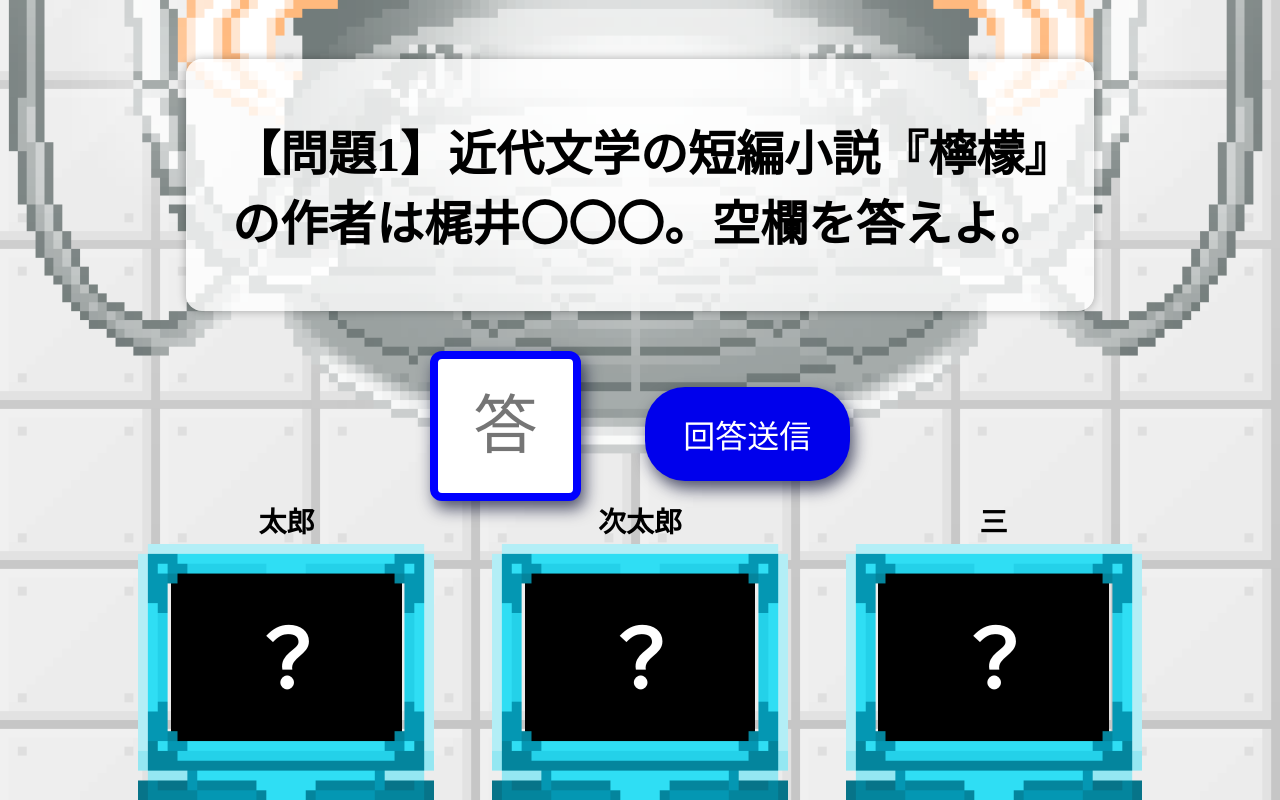
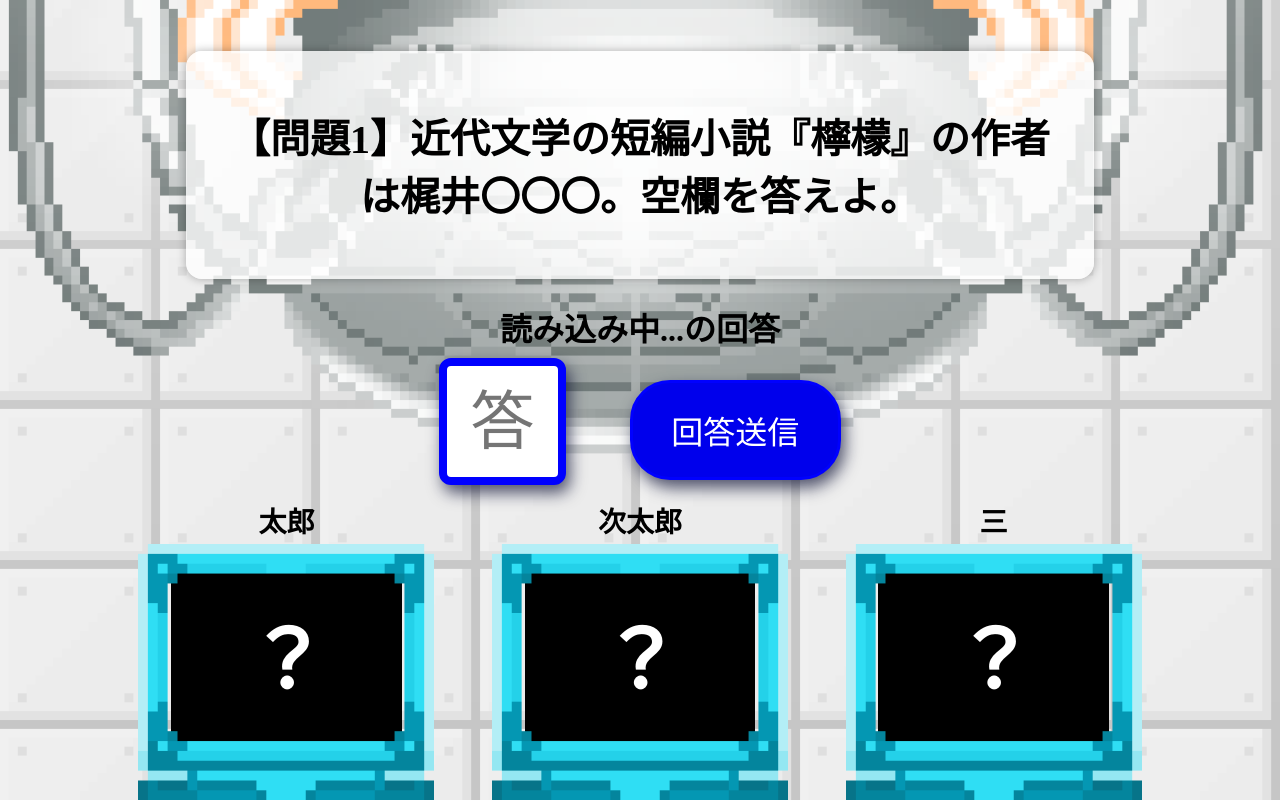
Before and after one commit to takasora1217/cc-quiz, a React (Vite) app in the folder client/: page /quiz in a window 1280 px wide. Built offline with nearby package versions, Linux system fonts and the light colour scheme; no server answers; a web font is replaced by a local one.

Commit message:
回答待機でけた

```diff
--- a/client/src/QuizPage/InputAnswer.jsx
+++ b/client/src/QuizPage/InputAnswer.jsx
@@ -1,14 +1,25 @@
 import React, { useState } from "react";
+import { useLocation } from "react-router-dom";
+import socket from "../socket/socket";
 import "./QuizPage.css";
 
-export default function InputAnswer({ onAnswerSubmit }) {
+export default function InputAnswer({ onAnswerSubmit, questionNumber }) {
   const [answer, setAnswer] = useState("");
   const [buttonLabel, setButtonLabel] = useState("回答送信");
+  const location = useLocation();
 
   const handleSubmit = () => {
     if (answer.trim()) {
       console.log("解答:", answer);
       setButtonLabel("お待ちください...");
+
+      // サーバーに回答を送信
+      const keyword = location.state?.keyword;
+      socket.emit("answerSubmitted", {
+        answer: answer.trim(),
+        keyword,
+        questionNumber,
+      });
 
       // 親コンポーネントに回答を送信
       if (onAnswerSubmit) {
--- a/client/src/QuizPage/QuizDisplay.jsx
+++ b/client/src/QuizPage/QuizDisplay.jsx
@@ -1,7 +1,9 @@
 import React, { useState, useEffect } from "react";
+import { useLocation } from "react-router-dom";
 import "../QuizPage/QuizPage.css";
 import InputAnswer from "./InputAnswer";
 import QuizBox from "./QuizBox";
+import socket from "../socket/socket";
 
 export default function QuizDisplay({
   onAnswerSubmit,
@@ -9,9 +11,27 @@ export default function QuizDisplay({
   roomData,
 }) {
   const [display, setDisplay] = useState(false);
+  const location = useLocation();
 
   //↓仮のデータ。ＤＢから問題を取得するように変更してください！！
   const text = `【問題${questionNumber}】近代文学の短編小説『檸檬』の作者は梶井〇〇〇。空欄を答えよ。`;
+
+  // 現在のプレイヤー（自分）の名前を取得
+  const getCurrentPlayerName = () => {
+    // locationからニックネームを取得（MatchingPageと同様）
+    const myName = location.state?.nickname;
+    if (myName) return myName;
+
+    // roomDataから現在のsocket.idに対応するプレイヤーを見つける
+    if (roomData && roomData.players) {
+      const currentPlayer = roomData.players.find(
+        (player) => player.id === socket.id
+      );
+      return currentPlayer ? currentPlayer.name : "不明";
+    }
+
+    return "読み込み中...";
+  };
 
   //問題文、解答欄、解答送信ボタンの表示制御
   useEffect(() => {
@@ -36,8 +56,12 @@ export default function QuizDisplay({
         {display && (
           <>
             <h2 className="h2">{text}</h2>
+            <h5 className="h5"> {getCurrentPlayerName()}の回答 </h5>
             {/*↓ 解答欄、解答送信ボタン*/}
-            <InputAnswer onAnswerSubmit={onAnswerSubmit} />
+            <InputAnswer
+              onAnswerSubmit={onAnswerSubmit}
+              questionNumber={questionNumber}
+            />
           </>
         )}
       </div>
--- a/client/src/QuizPage/QuizPage.css
+++ b/client/src/QuizPage/QuizPage.css
@@ -78,11 +78,17 @@ html {
 .DisplayText {
   text-align: center;
 }
+.h5 {
+  color: black;
+  font-size: 4vh;
+  margin-top: -1vh;
+  margin-bottom: 1vh;
+}
 .h2 {
   color: black;
   max-width: 65vw;
-  font-size: 6vh;
-  margin-top: -6vh;
+  font-size: 5vh;
+  margin-top: -7vh;
   background-color: rgba(255, 255, 255, 0.8);
   padding: 7vh 3vw 7vh 3vw;
   border-radius: 2vh;
@@ -95,7 +101,7 @@ html {
   padding: 3vh 3vw 3vh 3vw;
   font-size: 4vh;
   background-color: rgb(0, 0, 236);
-  border: none;
+  border: 3px solid blue;
   border-radius: 5vh;
   box-shadow: 0.5vh 1vh 2vh rgba(11, 16, 52, 0.699);
 }
@@ -111,8 +117,8 @@ html {
   border-radius: 1.5vh;
   border-color: blue;
   box-shadow: 0.5vh 1vh 2vh rgba(11, 16, 52, 0.699);
-  padding: 1.5vw 1.5vw 1.5vw 1.5vw;
-  width: 12vh;
+  padding: 1.2vw 1.2vw 1.2vw 1.2vw;
+  width: 10vh;
   aspect-ratio: 1 / 1;
   margin-right: 5vw;
 }
--- a/client/src/pages/QuizPage.jsx
+++ b/client/src/pages/QuizPage.jsx
@@ -27,15 +27,25 @@ export default function QuizPage() {
       setRoomData(updatedRoomData);
     });
 
+    // 全員の回答が揃ったらTrueFalseを表示
+    socket.on(
+      "allAnswersReady",
+      ({ questionNumber: qNum, answers, players }) => {
+        console.log(`問題${qNum}の全員回答完了、TrueFalse表示:`, answers);
+        setShowTrueFalse(true);
+      }
+    );
+
     return () => {
       socket.off("roomUpdated");
+      socket.off("allAnswersReady");
     };
   }, [location]);
 
-  // InputAnswerからの回答送信→ TrueFalseを表示
+  // InputAnswerからの回答送信→ 待機状態（TrueFalseはサーバーからの通知で表示）
   const handleAnswerSubmit = (answer) => {
     console.log("回答が送信されました:", answer);
-    setShowTrueFalse(true);
+    // setShowTrueFalse(true); // これはサーバーからの通知で実行される
   };
 
   // TrueFalseからの次へボタンクリック→ 問題数更新、TrueFalseを非表示
```
